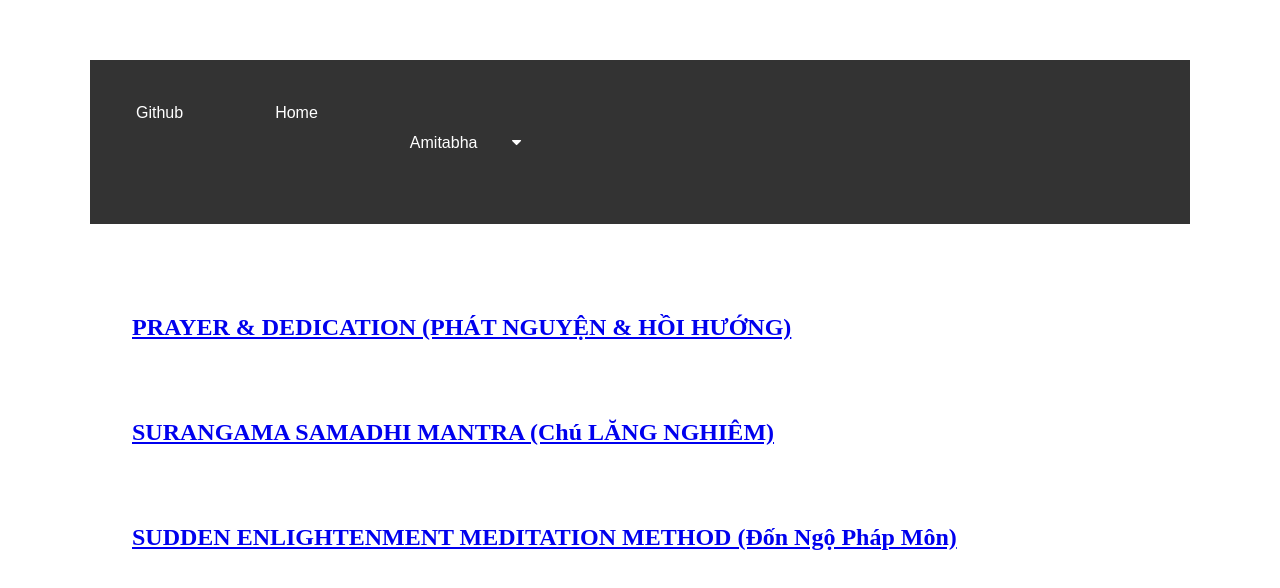
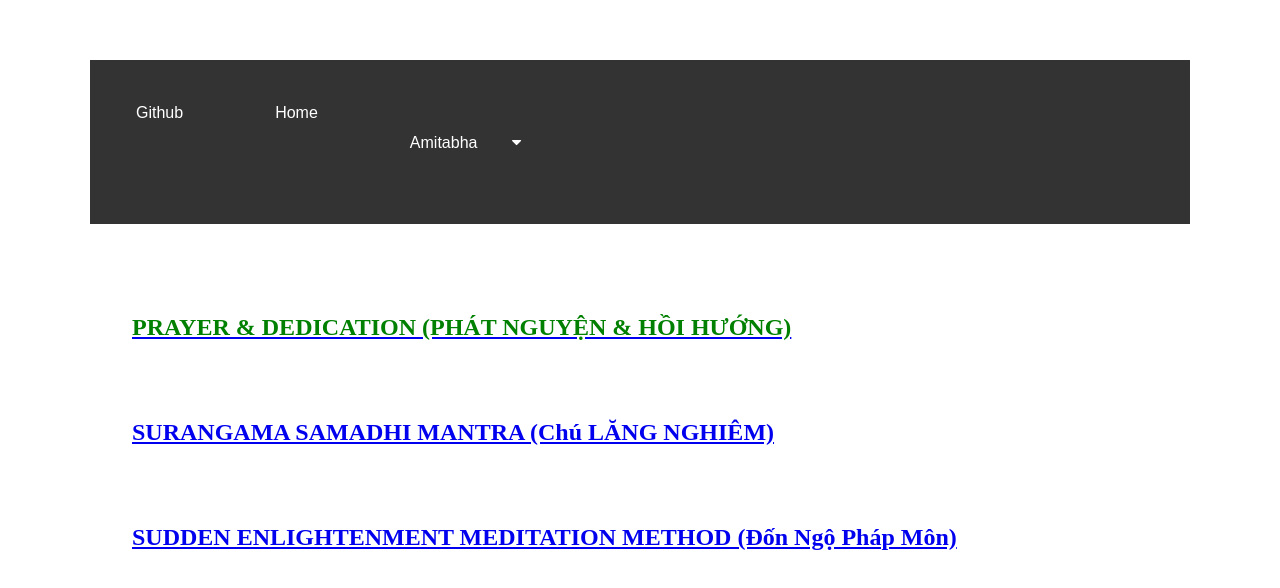
Before and after one commit to trannhukhoinguyen/emancipation, a plain HTML site: page index.html in a window 1280 px wide. Drawn offline with Linux system fonts and the light colour scheme.

Commit message:
Update index.html

```diff
--- a/index.html
+++ b/index.html
@@ -61,7 +61,7 @@
 
 <div style="padding:12px">
   <a href="/emancipation/prayer-and-dedication">
-    <h2>PRAYER & DEDICATION (PHÁT NGUYỆN & HỒI HƯỚNG)</h2>
+    <h2 class="green">PRAYER & DEDICATION (PHÁT NGUYỆN & HỒI HƯỚNG)</h2>
   </a>
   <a href="/emancipation/mantras/surangama">
     <h2>SURANGAMA SAMADHI MANTRA (Chú LĂNG NGHIÊM)</h2>
```
